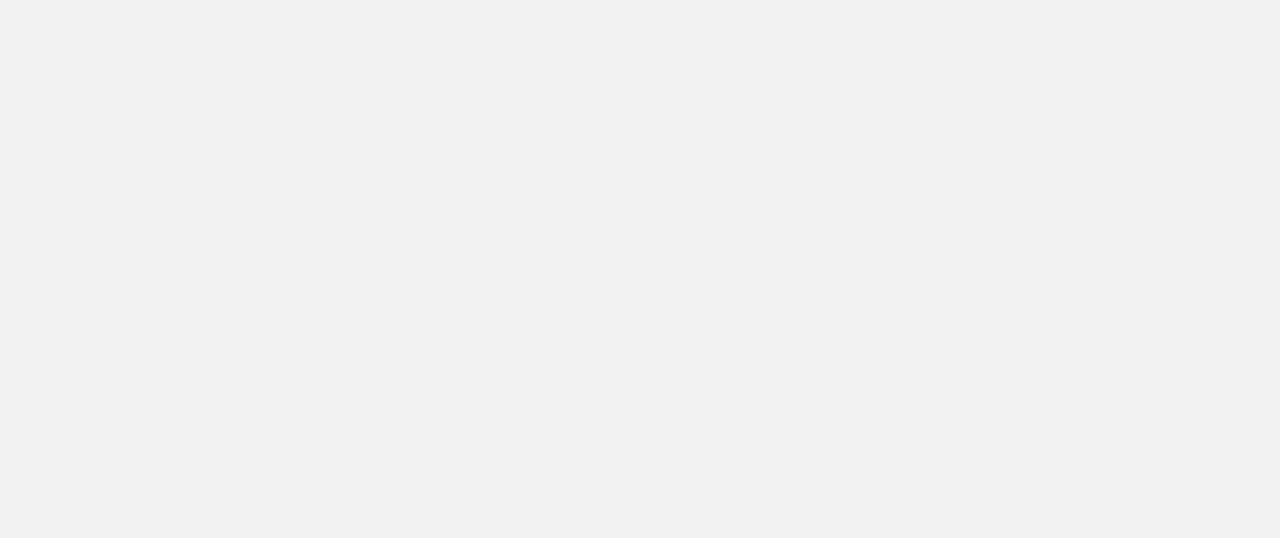
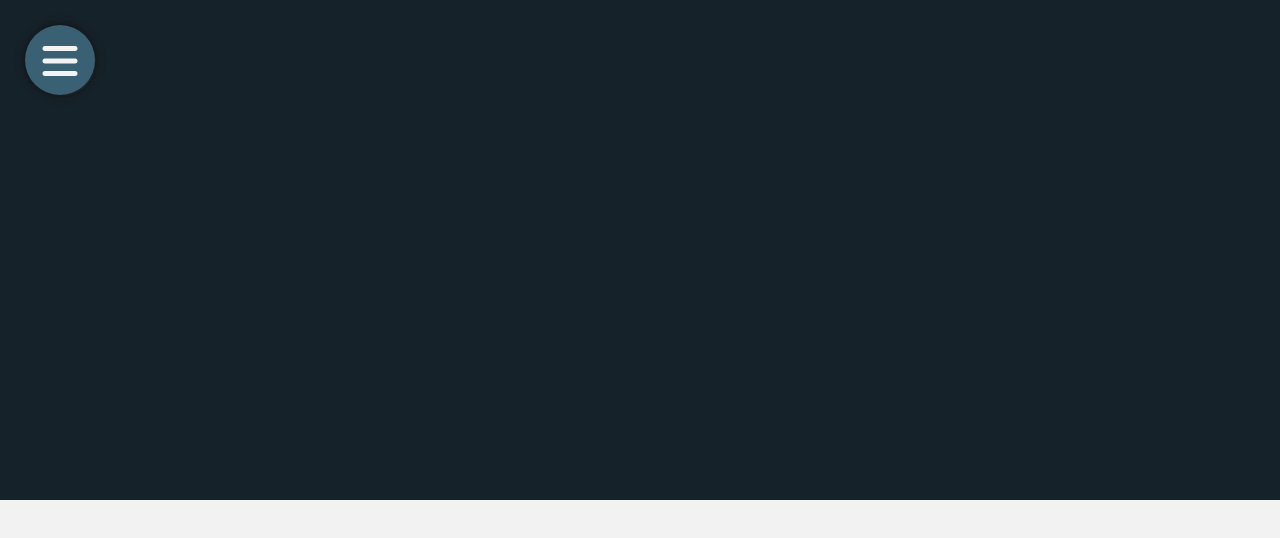
Before and after one commit to GrzegorzJarosz/myMenus, a plain HTML site: page index.html in a window 1280 px wide. Drawn offline with Linux system fonts and the light colour scheme.

Commit message:
menu pop-circles added

```diff
--- a/css/styles.css
+++ b/css/styles.css
@@ -1,3 +1,50 @@
+/*---popcircles---*/
+.pop-circles .pop-c-nav-cont {
+  position: fixed;
+  left: 25px;
+  top: 25px;
+  display: block; }
+
+.pop-circles .pop-c-nav-base {
+  position: fixed;
+  width: 70px;
+  height: 70px;
+  font-size: 40px;
+  text-align: center;
+  line-height: 76px;
+  border-radius: 50%;
+  box-shadow: 0 0 10px #111;
+  background-color: #3A6073;
+  cursor: pointer;
+  z-index: 10; }
+
+.pop-circles .lnk1 {
+  transition: all 0.15s ease-in-out; }
+
+.pop-circles .lnk2 {
+  transition: all 0.3s ease-in-out; }
+
+.pop-circles .lnk3 {
+  transition: all 0.45s ease-in-out; }
+
+.pop-circles .lnk4 {
+  transition: all 0.6s ease-in-out; }
+
+.pop-circles .pop-c-nav-lnk {
+  position: absolute;
+  width: 55px;
+  height: 55px;
+  left: 10px;
+  top: 10px;
+  font-size: 30px;
+  border-radius: 50%;
+  text-align: center;
+  line-height: 60px;
+  cursor: pointer;
+  box-shadow: 0 0 6px #666;
+  background-color: #1b3645;
+  z-index: 8; }
+
 * {
   box-sizing: border-box;
   margin: 0;
@@ -6,3 +53,8 @@
 body {
   background-color: #f2f2f2;
   color: #333; }
+
+.pop-circles {
+  background-color: #16222A;
+  color: #f3f3f3;
+  min-height: 500px; }
--- a/index.html
+++ b/index.html
@@ -8,7 +8,25 @@
 		<link rel="stylesheet" href="./css/styles.css">
 	</head>
 	<body>
-
+		<section class="pop-circles">
+			<div class="pop-c-nav-cont">
+				<div class="pop-c-nav-base">
+					<i class="fa fa-bars" aria-hidden="true"></i>
+				</div>
+				<div class="pop-c-nav-lnk lnk1">
+					<i class="fa fa-envelope-o" aria-hidden="true"></i>
+				</div>
+				<div class="pop-c-nav-lnk lnk2">
+					<i class="fa fa-rocket" aria-hidden="true"></i>
+				</div>
+				<div class="pop-c-nav-lnk lnk3">
+					<i class="fa fa-user" aria-hidden="true"></i>
+				</div>
+				<div class="pop-c-nav-lnk lnk4">
+					<i class="fa fa-home" aria-hidden="true"></i>
+				</div>
+			</div>
+		</section>
 		<script src="./js/scripts.js"></script>
 	</body>
 </html>
--- a/js/scripts.js
+++ b/js/scripts.js
@@ -1,7 +1,25 @@
 
 
 (function(){
+	const menu = document.querySelector('.pop-c-nav-cont');
+	const particles = document.querySelectorAll('.pop-c-nav-lnk');
+	let activator = false;
 
-	console.log('hello menus');
-
+	if(menu === null){return}
+	menu.addEventListener('click', function(){
+	let pL = particles.length;
+		if(!activator){
+			for(let i = 0 ; i < pL ; i++){
+				const PI = Math.PI
+				let newX = Math.cos(i * ((PI / 2) / 2.8)) * 111;
+				let newY = Math.sin(i * ((PI / 2) / 2.8)) * 111;
+				particles[i].style.transform = "translate("+newX+"px,"+newY+"px)";
+			}
+		}else{
+			for(let i = 0 ; i < pL ; i++){
+				particles[i].style.transform = "none";
+			}
+		}
+		activator = !activator;
+	});
 })();
```
